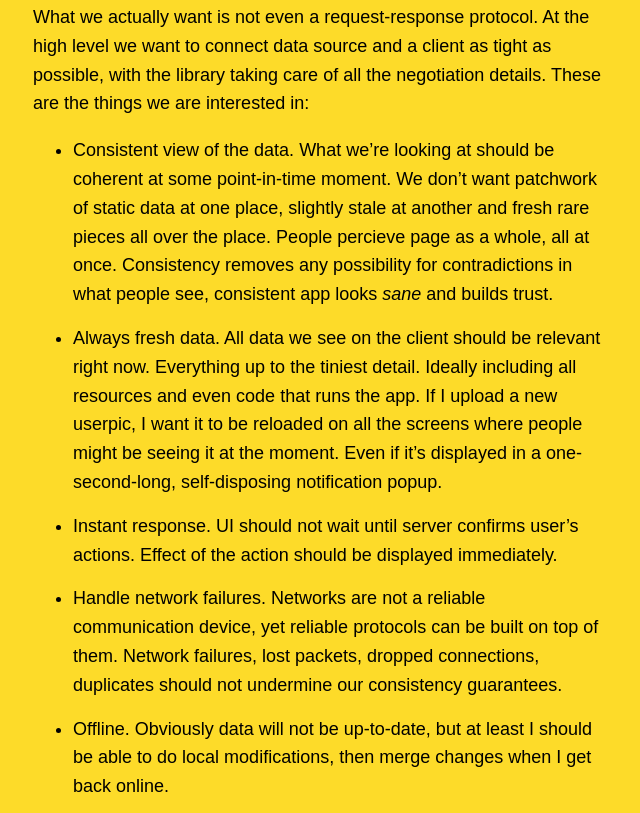
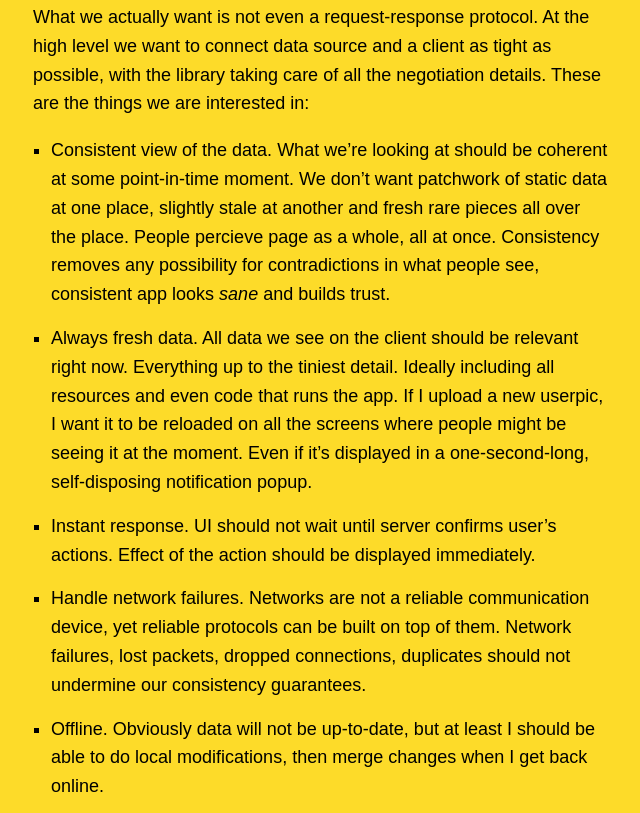
Before and after one commit to derykmakgill/yellow, a plain HTML site: page index.html in a window 1280 px wide. Shown: the part 2425-3238 px from the top of the page, without its empty margins (319-959 px from the left). Drawn offline with Linux system fonts and the light colour scheme.

Commit message:
Update index.html

```diff
--- a/index.html
+++ b/index.html
@@ -54,6 +54,15 @@ pre { font-size: 16px;
       word-wrap: break-word;
       font-style: normal; }
 pre > code { background: none; padding: 0; font-size: inherit; white-space: unset; }
+
+  ul > li, ol > li {
+    margin: 0.5em 0;
+}
+
+  ul {
+    padding: 0 0 0 1em;
+    list-style-type: square;
+}
 
 
 </style>
```
